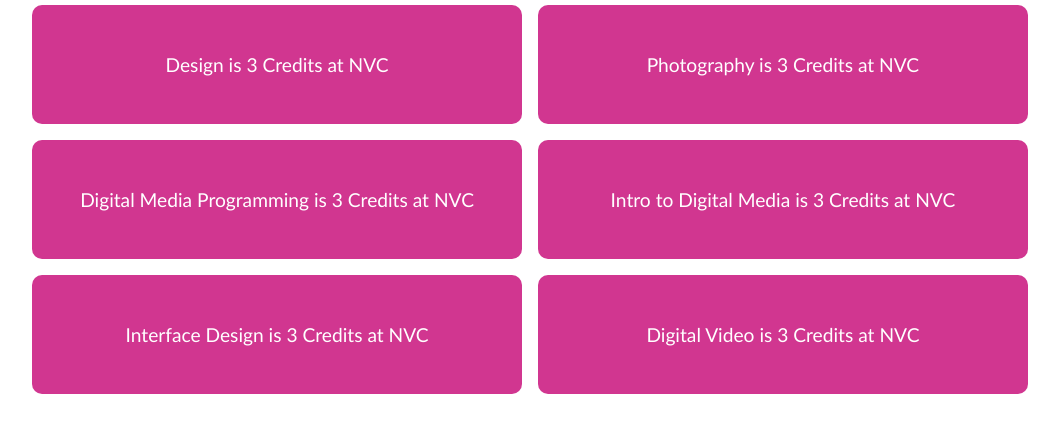
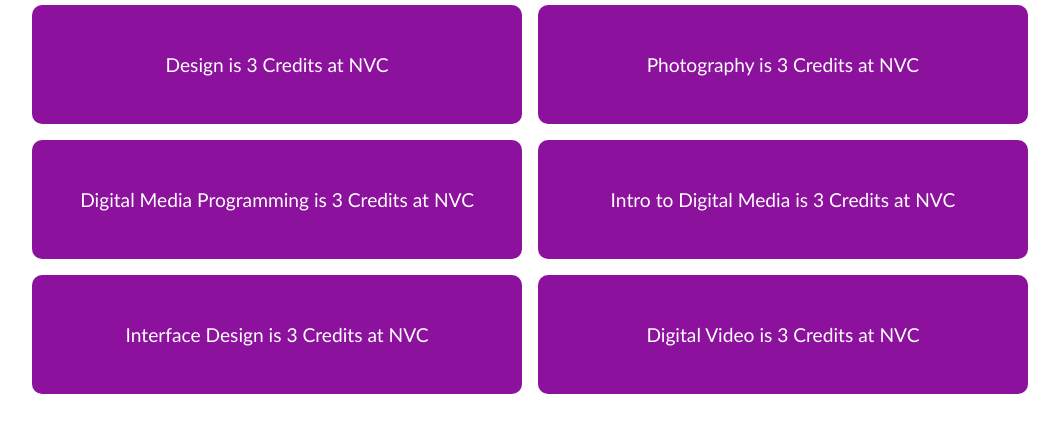
Before and after one commit to AliciaBenavides/Project2, a plain HTML site: page index.html in a window 1280 px wide. Shown: the part 252-684 px from the top of the page, without its empty margins (110-1169 px from the left). Drawn offline with Linux system fonts and the light colour scheme.

Commit message:
Update styles.css

```diff
--- a/styles.css
+++ b/styles.css
@@ -25,7 +25,7 @@
 
   #info div {
     padding: 3rem;
-    background: rgb(209, 54, 144);
+    background: rgb(140, 17, 156);
     margin: 0.5rem;
     border-radius: 10px;
     color: #fff;
```
